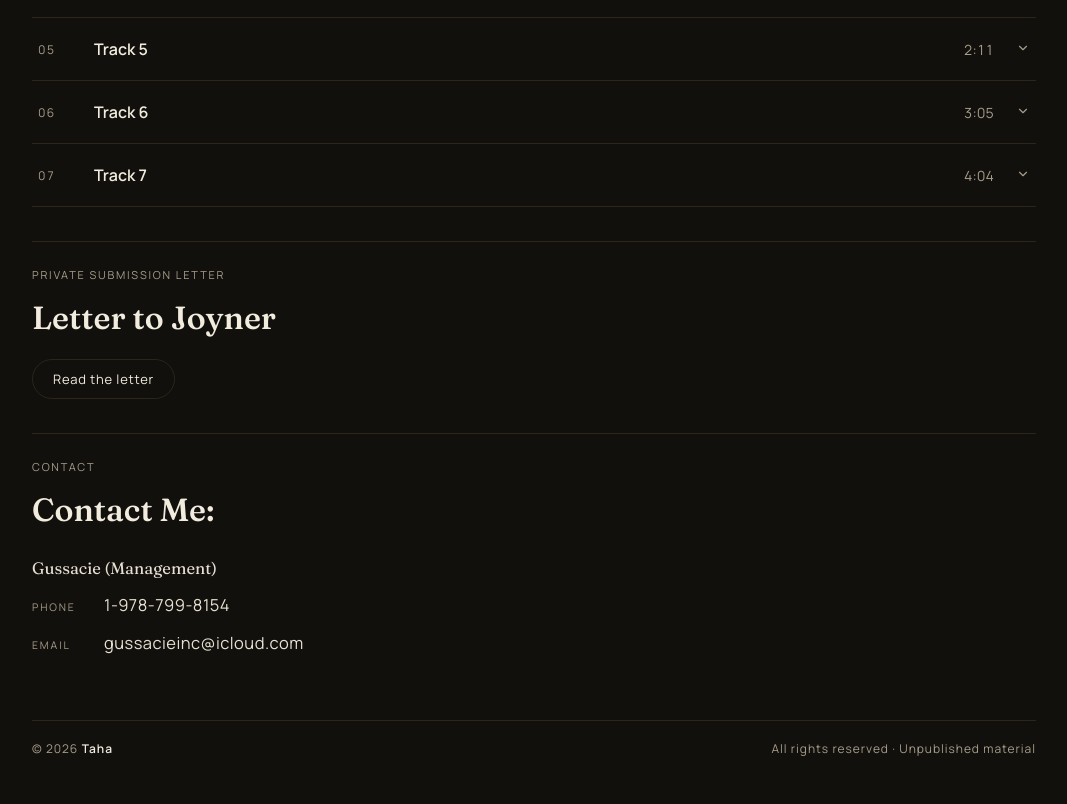
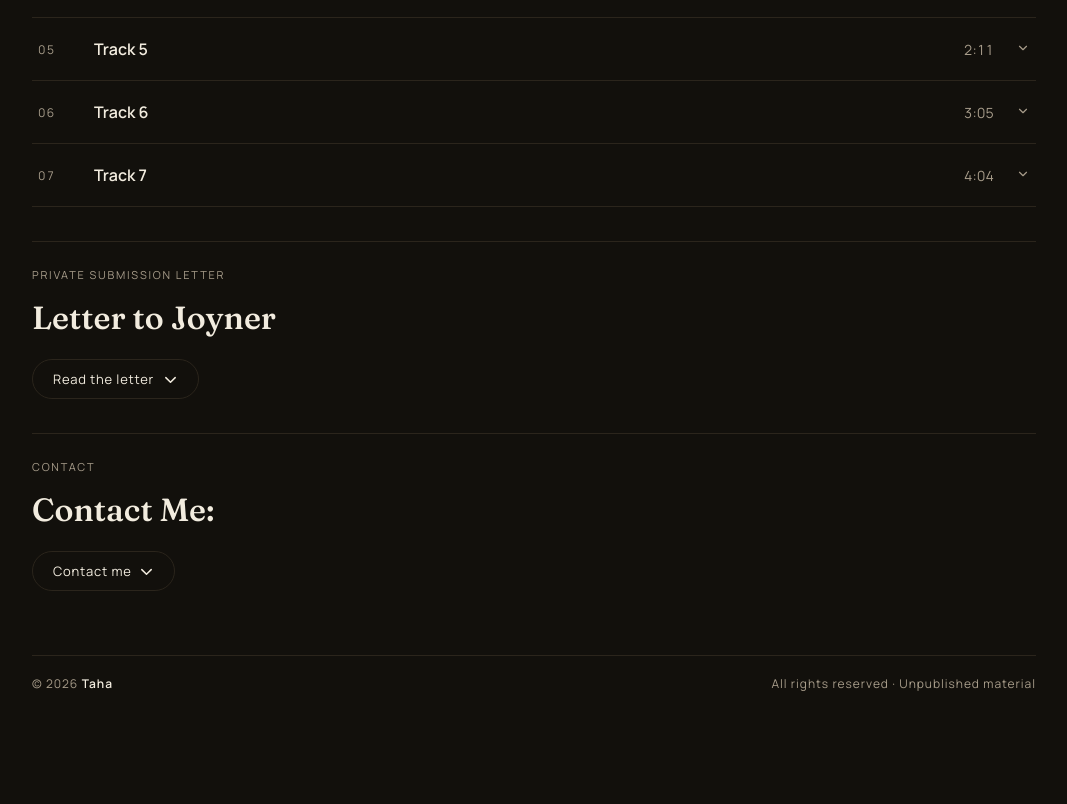
Before and after one commit to johenrodriguez3-cmyk/taha-project, a plain HTML site: page index.html in a window 1280 px wide. Shown: the part 1244-2048 px from the top of the page, without its empty margins (106-1173 px from the left). After the commit the page ends 1983 px from the top, so only its background shows below. Drawn offline with Linux system fonts and the light colour scheme.

Commit message:
Add files via upload

```diff
--- a/index.html
+++ b/index.html
@@ -72,8 +72,11 @@ const LETTER = {
 // ================= CONTACT (shows under the letter) =================
 const CONTACT = {
   show: true,                 // false = remove the section entirely
+  collapsed: true,            // true = starts closed, drops open on click
   label: "Contact",
   heading: "Contact Me:",
+  cta: "Contact me",          // text on the closed button
+  ctaOpen: "Close",           // text on the open button
   name: "Gussacie (Management)",
   phone: "1-978-799-8154",
   email: "gussacieinc@icloud.com",
@@ -205,6 +208,7 @@ document.addEventListener("DOMContentLoaded", function(){
 function renderLetter(){
   const slot = document.getElementById("letterSlot");
   if (!LETTER.show) { slot.remove(); return; }
+  const caret = '<svg class="caret" viewBox="0 0 16 16" aria-hidden="true"><path d="M3 6l5 5 5-5" fill="none" stroke="currentColor" stroke-width="1.6" stroke-linecap="round" stroke-linejoin="round"/></svg>';
   const paras = LETTER.paragraphs.map(function(p){ return "<p>" + esc(p) + "</p>"; }).join("");
   const body =
     '<div class="letter-body">' +
@@ -223,14 +227,15 @@ function renderLetter(){
         '<span class="letter-label">' + esc(LETTER.label) + '</span>' +
         '<h2>' + esc(LETTER.heading) + '</h2>' +
       '</div>' +
-      '<button class="letter-toggle" type="button" aria-expanded="false">Read the letter</button>' +
+      '<button class="letter-toggle" type="button" aria-expanded="false"><span class="ct-label">Read the letter</span>' + caret + '</button>' +
       '<div class="letter-panel"><div class="letter-panel-inner">' + body + '</div></div>';
     const btn = slot.querySelector(".letter-toggle");
+    const lbl = btn.querySelector(".ct-label");
     btn.addEventListener("click", function(){
       const open = btn.getAttribute("aria-expanded") === "true";
       btn.setAttribute("aria-expanded", open ? "false" : "true");
       slot.classList.toggle("open", !open);
-      btn.textContent = open ? "Read the letter" : "Close the letter";
+      lbl.textContent = open ? "Read the letter" : "Close the letter";
     });
   } else {
     slot.innerHTML =
@@ -241,7 +246,7 @@ function renderLetter(){
   }
 }
 
-// the contact section (sits directly under the letter)
+// the contact section (sits directly under the letter, drops open on click)
 function renderContact(){
   const slot = document.getElementById("contactSlot");
   if (!slot) return;
@@ -255,12 +260,31 @@ function renderContact(){
     '<a class="cb-row" href="mailto:' + esc(CONTACT.email) + '">' +
       '<span class="cb-k">Email</span><span class="cb-v">' + esc(CONTACT.email) + '</span></a>');
   if (CONTACT.note) rows.push('<p class="cb-note">' + esc(CONTACT.note) + '</p>');
-  slot.innerHTML =
+  const body = '<div class="contact-body">' + rows.join("") + '</div>';
+  const head =
     '<div class="contact-head">' +
       '<span class="contact-label">' + esc(CONTACT.label) + '</span>' +
       '<h2>' + esc(CONTACT.heading) + '</h2>' +
-    '</div>' +
-    '<div class="contact-body">' + rows.join("") + '</div>';
+    '</div>';
+  const caret = '<svg class="caret" viewBox="0 0 16 16" aria-hidden="true"><path d="M3 6l5 5 5-5" fill="none" stroke="currentColor" stroke-width="1.6" stroke-linecap="round" stroke-linejoin="round"/></svg>';
+
+  if (CONTACT.collapsed) {
+    slot.innerHTML = head +
+      '<button class="contact-toggle" type="button" aria-expanded="false" aria-controls="contactPanel">' +
+        '<span class="ct-label">' + esc(CONTACT.cta) + '</span>' + caret +
+      '</button>' +
+      '<div class="contact-panel" id="contactPanel"><div class="contact-panel-inner">' + body + '</div></div>';
+    const btn = slot.querySelector(".contact-toggle");
+    const lbl = btn.querySelector(".ct-label");
+    btn.addEventListener("click", function(){
+      const open = btn.getAttribute("aria-expanded") === "true";
+      btn.setAttribute("aria-expanded", open ? "false" : "true");
+      slot.classList.toggle("open", !open);
+      lbl.textContent = open ? CONTACT.cta : (CONTACT.ctaOpen || CONTACT.cta);
+    });
+  } else {
+    slot.innerHTML = head + body;
+  }
 }
 
 // ---- dynamic background: every track carries its own colour mood ----
@@ -470,25 +494,37 @@ function detailsHtml(t){
   .contact-block{ border-top:1px solid var(--line); margin-top:34px; padding-top:24px; }
   .contact-label{ display:block; font-size:11px; letter-spacing:.16em; text-transform:uppercase; color:var(--muted); margin-bottom:8px; }
   .contact-block h2{ font-family:var(--serif); font-weight:550; font-size:clamp(1.5rem,3vw,2rem); }
-  .contact-body{ margin-top:20px; display:flex; flex-direction:column; gap:11px; max-width:64ch; }
+  .contact-body{ margin-top:2px; display:flex; flex-direction:column; gap:11px; max-width:64ch; }
   .cb-name{ font-family:var(--serif); font-size:16.5px; color:#e7e0d2; }
-  .cb-row{ display:flex; align-items:baseline; gap:14px; text-decoration:none; color:#e7e0d2; width:fit-content; }
-  .cb-row:hover .cb-v{ color:var(--accent); text-decoration:underline; }
-  .cb-k{ flex:none; width:58px; font-size:10.5px; letter-spacing:.18em; text-transform:uppercase; color:var(--muted); }
-  .cb-v{ font-size:16.5px; letter-spacing:.03em; }
+  .cb-row{ display:flex; align-items:baseline; gap:14px; text-decoration:none; color:#e7e0d2; width:fit-content;
+    padding:7px 12px 7px 0; border-radius:8px; transition:background .22s, padding-left .22s; }
+  .cb-row:hover{ background:rgba(255,255,255,.045); padding-left:10px; }
+  .cb-row:hover .cb-v{ color:var(--accent); }
+  .cb-k{ flex:none; width:58px; font-size:10.5px; letter-spacing:.18em; text-transform:uppercase; color:var(--muted); transition:color .22s; }
+  .cb-row:hover .cb-k{ color:var(--accent); }
+  .cb-v{ font-size:16.5px; letter-spacing:.03em; transition:color .22s; }
   .cb-note{ font-size:13px; color:var(--muted); letter-spacing:.04em; margin-top:4px; }
+  .contact-panel{ display:grid; grid-template-rows:0fr; transition:grid-template-rows .42s cubic-bezier(.4,0,.2,1); }
+  .contact-block.open .contact-panel{ grid-template-rows:1fr; }
+  .contact-panel-inner{ overflow:hidden; min-height:0; }
+  .contact-panel .contact-body{ padding:20px 0 6px; }
+  .contact-toggle .caret{ width:15px; height:15px; margin-left:-2px; transition:transform .32s cubic-bezier(.4,0,.2,1); }
+  .contact-block.open .contact-toggle .caret{ transform:rotate(180deg); }
 
   /* ---------- letter ---------- */
   .letter{ border-top:1px solid var(--line); margin-top:34px; padding-top:24px; }
   .letter-label{ display:block; font-size:11px; letter-spacing:.16em; text-transform:uppercase; color:var(--muted); margin-bottom:8px; }
   .letter h2{ font-family:var(--serif); font-weight:550; font-size:clamp(1.5rem,3vw,2rem); }
-  .letter-toggle{
+  .letter-toggle, .contact-toggle{
     margin-top:16px; background:none; border:1px solid var(--line); color:var(--ink);
     font-family:var(--sans); font-size:13px; letter-spacing:.06em;
     padding:10px 20px; border-radius:999px; cursor:pointer;
-    transition:border-color .2s, color .2s;
+    display:inline-flex; align-items:center; gap:9px;
+    transition:border-color .2s, color .2s, background .2s;
   }
-  .letter-toggle:hover{ border-color:var(--accent); color:var(--accent); }
+  .letter-toggle:hover, .contact-toggle:hover{ border-color:var(--accent); color:var(--accent); background:rgba(217,164,91,.07); }
+  .letter-toggle .caret{ width:15px; height:15px; transition:transform .32s cubic-bezier(.4,0,.2,1); }
+  .letter.open .letter-toggle .caret{ transform:rotate(180deg); }
   .letter-panel{ display:grid; grid-template-rows:0fr; transition:grid-template-rows .42s cubic-bezier(.4,0,.2,1); }
   .letter.open .letter-panel{ grid-template-rows:1fr; }
   .letter-panel-inner{ overflow:hidden; min-height:0; }
```
